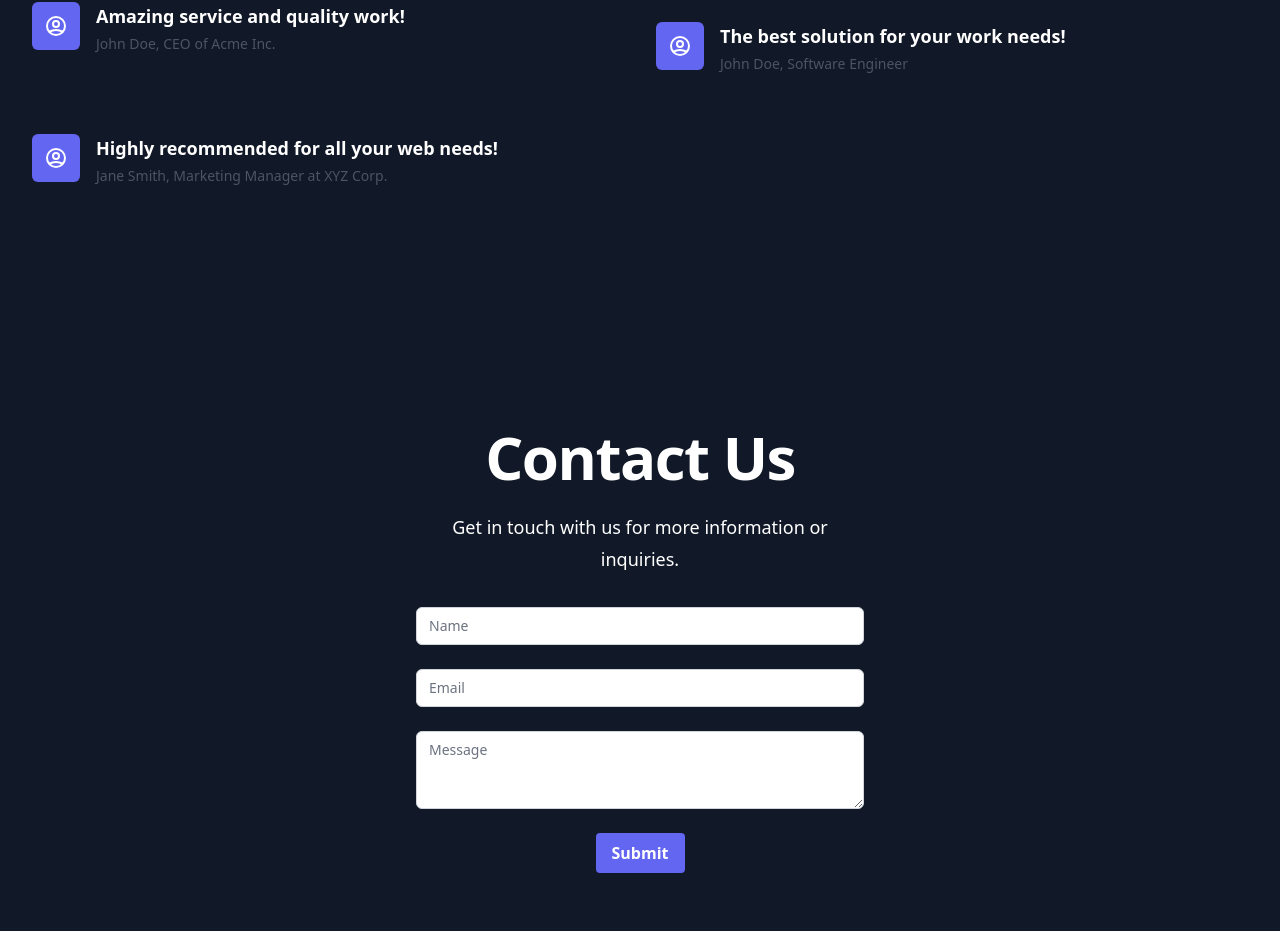
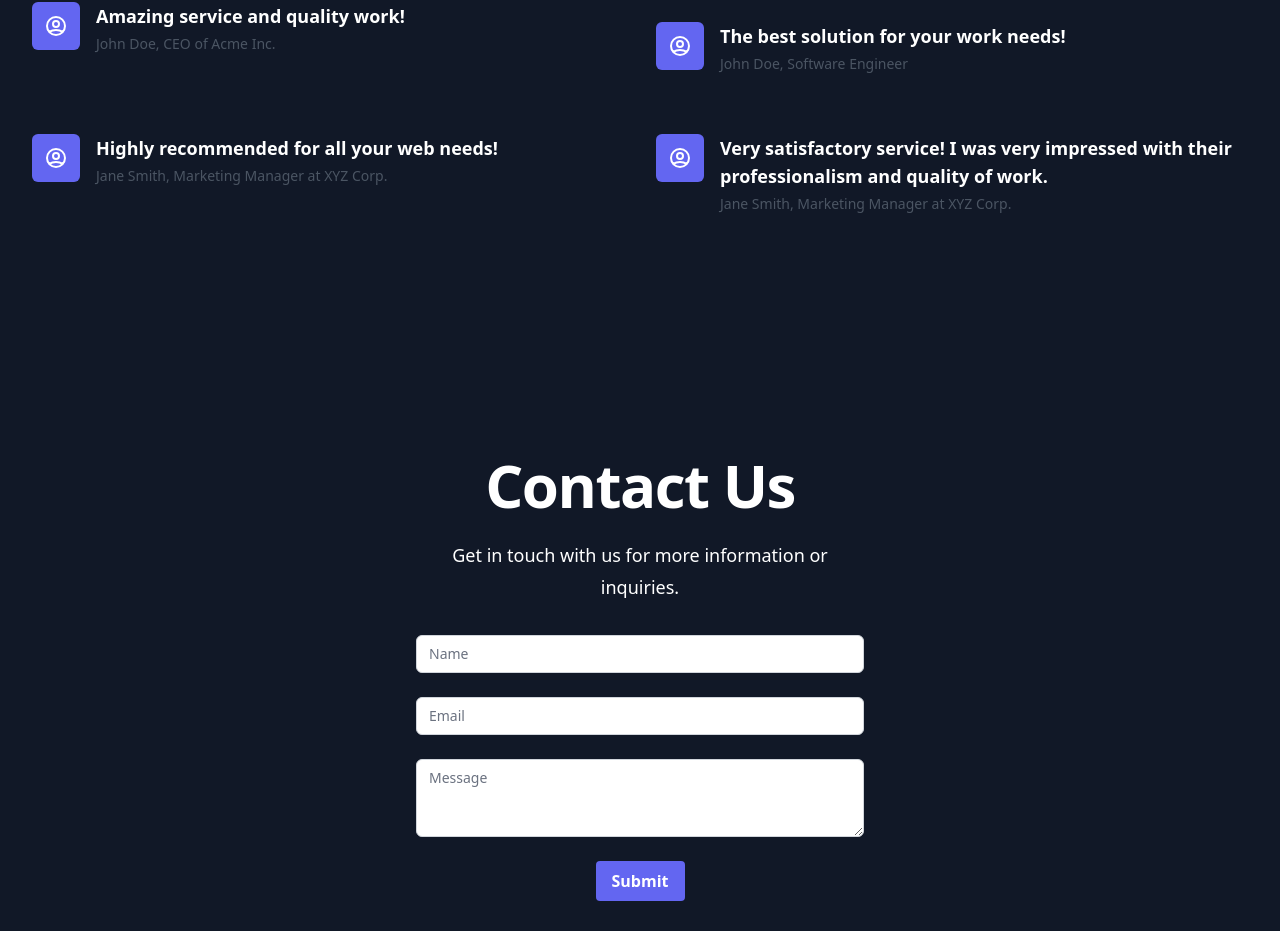
Before and after one commit to AlpianPPLG/hero-section-with-react-js, a React (Vite) app: page / in a window 1280 px wide. Shown: the part 2658-3589 px from the top of the page. Built offline with nearby package versions, Linux system fonts and the light colour scheme.

Commit message:
menambah contoh  testimoni

```diff
--- a/src/App.jsx
+++ b/src/App.jsx
@@ -274,6 +274,36 @@ function App() {
                   </div>
                 </div>
               </li>
+              <li className="mt-5">
+                <div className="flex">
+                  <div className="flex-shrink-0">
+                    <div className="flex items-center justify-center h-12 w-12 rounded-md bg-indigo-500 text-white">
+                      <svg
+                        className="h-6 w-6"
+                        fill="none"
+                        viewBox="0 0 24 24"
+                        stroke="currentColor"
+                      >
+                        <path
+                          strokeLinecap="round"
+                          strokeLinejoin="round"
+                          strokeWidth={2}
+                          d="M5.121 17.804A13.937 13.937 0 0112 16c2.5 0 4.847.655 6.879 1.804M15 10a3 3 0 11-6 0 3 3 0 016 0zm6 2a9 9 0 11-18 0 9 9 0 0118 0z"
+                        />
+                      </svg>
+                    </div>
+                  </div>
+                  <div className="ml-4">
+                    <div className="text-lg leading-7 font-semibold text-white">
+                      Very satisfactory service! I was very impressed with their
+                      professionalism and quality of work.{" "}
+                    </div>
+                    <div className="mt-1 text-sm text-gray-600">
+                      Jane Smith, Marketing Manager at XYZ Corp.
+                    </div>
+                  </div>
+                </div>
+              </li>
             </ul>
           </div>
         </div>
```
